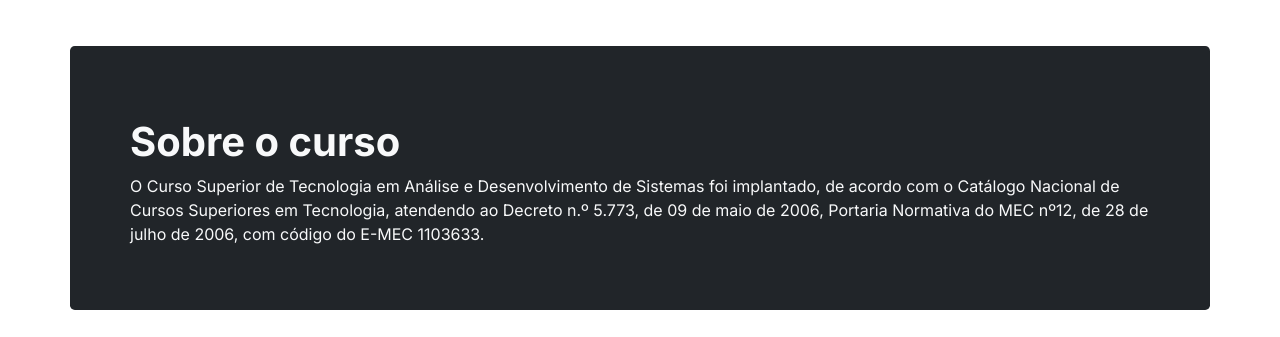
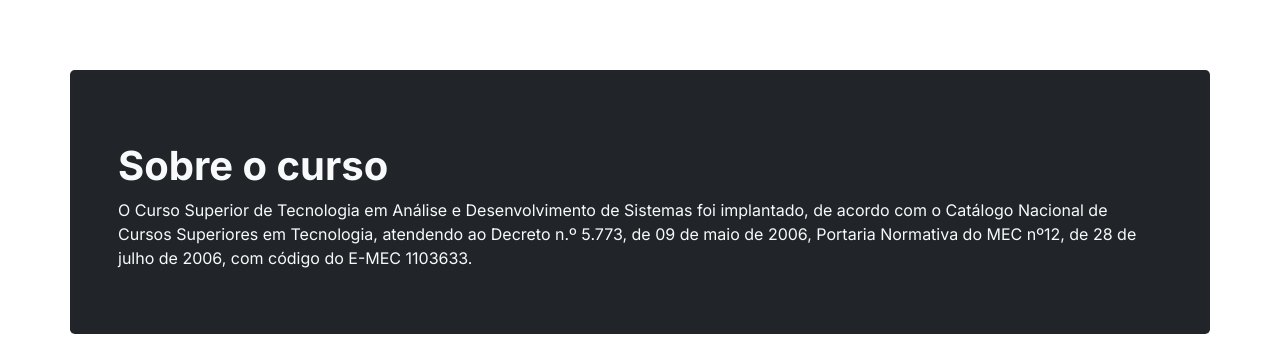
Before and after one commit to luisxfgc/site-ifbaiano-estagio, a plain HTML site: page ads.html in a window 1280 px wide. Shown: the part 628-965 px from the top of the page. Drawn offline with nearby package versions, Linux system fonts and the light colour scheme.

Commit message:
changes on bg

```diff
--- a/ads.html
+++ b/ads.html
@@ -104,13 +104,16 @@
 
     <!-- first section -->
     <section class="container my-4">
-        <div class="row bg-dark rounded-3 p-5 text-light my-5">
+        <div class="row">
+            <div class="container bg-dark rounded-3 p-5 text-light my-5">
+
                 <h1 class="h1 fw-bold mt-4">Sobre o curso</h1>
                 <p>
                     O Curso Superior de Tecnologia em Análise e Desenvolvimento de Sistemas foi implantado, de acordo com o
                     Catálogo Nacional de Cursos Superiores em Tecnologia, atendendo ao Decreto n.º 5.773, de 09 de maio de
                     2006, Portaria Normativa do MEC nº12, de 28 de julho de 2006, com código do E-MEC 1103633.
                 </p>
+            </div>
         </div>
         <div class="row">
             <h1 class="h5 fw-bold mt-4">Perfil do curso</h1>
```
Lines whose indentation alone changed are shown as unchanged.
